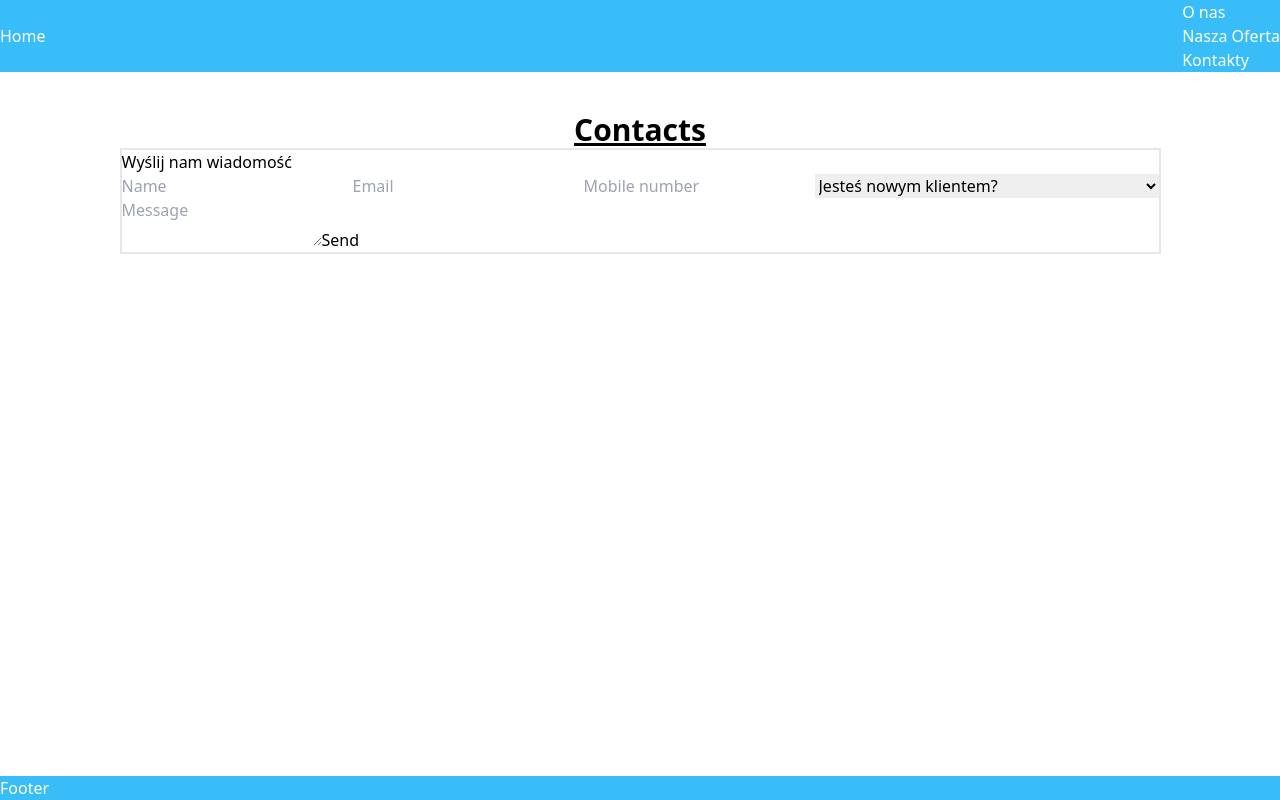
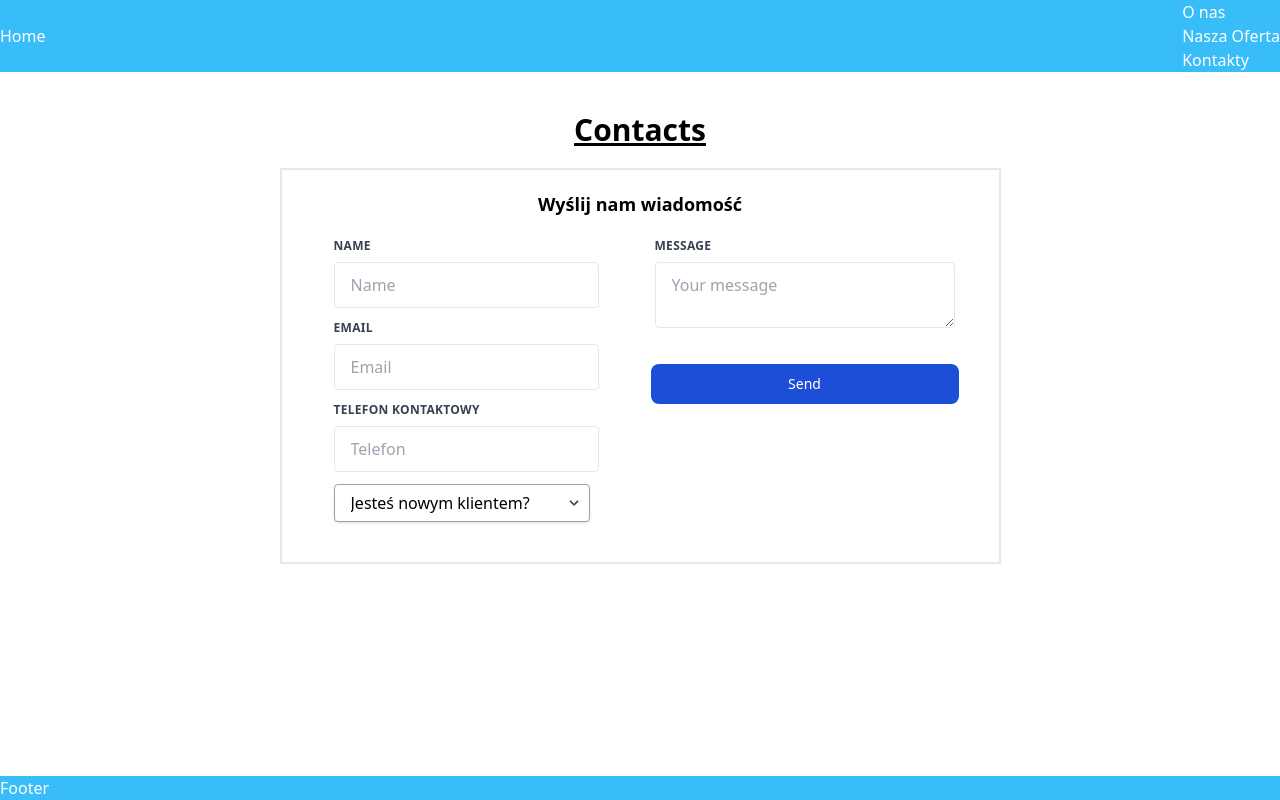
Before and after one commit to IGOR-RAK/template, a Next.js app: page /contacts in a window 1280 px wide. Built offline with nearby package versions, Linux system fonts and the light colour scheme.

Commit message:
Add form styles

```diff
--- a/components/form/Form.tsx
+++ b/components/form/Form.tsx
@@ -1,6 +1,14 @@
 import React from "react";
 import { useForm } from "react-hook-form";
 import axios from "axios";
+
+const inputGroupStyles = {
+  div: "w-full  px-3 mb-6 md:mb-0",
+  label: "block uppercase tracking-wide text-gray-700 text-xs font-bold mb-2",
+  input:
+    "appearance-none block w-full bg-white-100 text-gray-700 border border-grey-500 rounded py-3 px-4 mb-3 leading-tight focus:outline-none focus:bg-white",
+  errorParagraf: "text-red-500 text-xs italic",
+};
 
 type InputProps = React.DetailedHTMLProps<
   React.InputHTMLAttributes<HTMLInputElement>,
@@ -23,13 +31,28 @@ type SelectProps = React.DetailedHTMLProps<
 
 const Select = React.forwardRef<HTMLSelectElement, SelectProps>(
   ({ options, ...props }, ref) => (
-    <select ref={ref} {...props}>
+    <div className="inline-block relative w-64">
+      <select
+        className="block appearance-none w-full bg-white border border-gray-400 hover:border-gray-500 px-4 py-2 pr-8 rounded shadow leading-tight focus:outline-none focus:shadow-outline"
+        ref={ref}
+        {...props}
+      >
         {options.map(({ label, value }, index) => (
           <option key={index} value={value}>
             {label}
           </option>
         ))}
       </select>
+      <div className="pointer-events-none absolute inset-y-0 right-0 flex items-center px-2 text-gray-700">
+        <svg
+          className="fill-current h-4 w-4"
+          xmlns="http://www.w3.org/2000/svg"
+          viewBox="0 0 20 20"
+        >
+          <path d="M9.293 12.95l.707.707L15.657 8l-1.414-1.414L10 10.828 5.757 6.586 4.343 8z" />
+        </svg>
+      </div>
+    </div>
   )
 );
 
@@ -77,27 +100,59 @@ const Form: React.FC = () => {
   };
 
   return (
-    <div className="border-2">
-      <div>
-        <h1>Wyślij nam wiadomość</h1>
+    <div className="border-2 m-5 p-5">
+      <div className="text-center">
+        <h1 className="text-lg font-bold">Wyślij nam wiadomość</h1>
       </div>
-      <div>
+
       <form onSubmit={handleSubmit(onSubmit)}>
-          <div>
+        <div className="flex">
+          <div className="flex flex-col m-5">
+            <div className={inputGroupStyles.div}>
+              <label className={inputGroupStyles.label} htmlFor="name">
+                Name
+              </label>
               <Input
                 placeholder="Name"
+                className={inputGroupStyles.input}
+                id="name"
+                type="text"
                 {...register("name", { required: true })}
               />
-            {errors?.name?.type === "required" && <p className="">This is required.</p>}
+              {errors?.name?.type === "required" && (
+                <p className={inputGroupStyles.errorParagraf}>
+                  Please fill out this field.
+                </p>
+              )}
+            </div>
 
+            <div className={inputGroupStyles.div}>
+              <label className={inputGroupStyles.label} htmlFor="email">
+                Email
+              </label>
               <Input
                 placeholder="Email"
+                className={inputGroupStyles.input}
+                id="email"
+                type="text"
                 {...register("email", { required: true })}
               />
-            {errors?.name?.type === "required" && <p>This is required.</p>}
+              {errors?.email?.type === "required" && (
+                <p className={inputGroupStyles.errorParagraf}>
+                  Please fill out this field.
+                </p>
+              )}
+            </div>
 
+            <div className={inputGroupStyles.div}>
+              <label className={inputGroupStyles.label} htmlFor="phone">
+                Telefon kontaktowy
+              </label>
               <Input
-              placeholder="Mobile number"
+                placeholder="Telefon"
+                className={inputGroupStyles.input}
+                id="phone"
+                type="text"
                 {...register("phone", { required: true, pattern: /^\d{9}$/ })}
               />
               {errors?.phone?.type === "pattern" && (
@@ -106,7 +161,9 @@ const Form: React.FC = () => {
               {errors?.phone?.type === "required" && (
                 <p>Please enter phone number</p>
               )}
+            </div>
 
+            <div className={inputGroupStyles.div}>
               <Select
                 {...register("status")}
                 options={[
@@ -120,16 +177,35 @@ const Form: React.FC = () => {
                 ]}
               />
             </div>
-          <div>
+          </div>
+          <div className="flex flex-col m-5">
+            <div className="w-full  px-1 mb-6">
+              <label className={inputGroupStyles.label} htmlFor="message">
+                Message
+              </label>
               <textarea
-              placeholder="Message"
+                placeholder="Your message"
+                className="appearance-none block w-{300} bg-white-100 text-gray-700 border border-grey-500 rounded py-3 px-4 mb-3 leading-tight focus:outline-none focus:bg-white"
+                id="message"
+                style ={{minWidth:"300px"}}
                 {...register("message", { required: true })}
               />
-            {errors?.message?.type === "required" && <p>This is required.</p>}
-            <input type="submit" value="Send" />
+              {errors?.message?.type === "required" && (
+               <p className={inputGroupStyles.errorParagraf}>
+               Please fill out this field.
+             </p>
+              )}
+            </div>
+
+            <input
+              className="text-white bg-blue-700 hover:bg-blue-800 focus:ring-4 focus:outline-none focus:ring-blue-300 font-medium rounded-lg text-sm w-full sm:w-auto px-5 py-2.5 text-center dark:bg-blue-600 dark:hover:bg-blue-700 dark:focus:ring-blue-800"
+              type="submit"
+              value="Send"
+            />
+          </div>
+
         </div>
       </form>
-      </div>
     </div>
   );
 };
```
Lines whose indentation alone changed are shown as unchanged.
